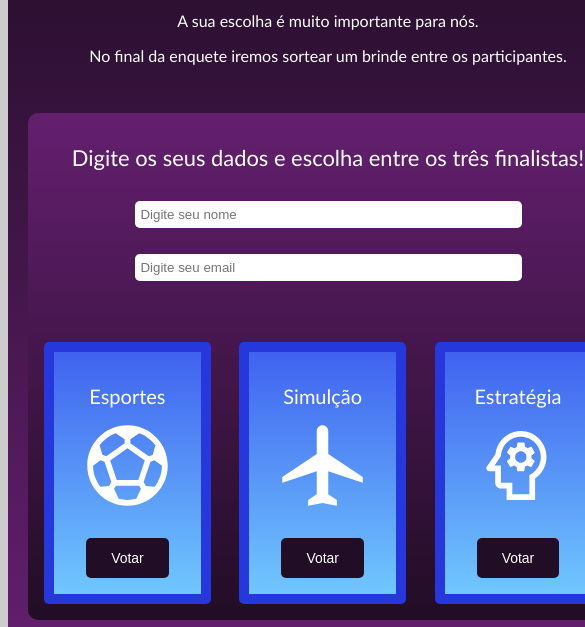
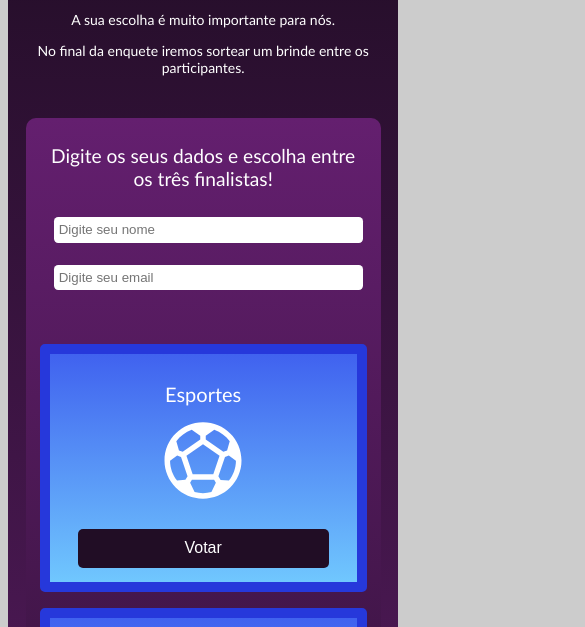
Before and after one commit to ivoosa7/bootcamp-finalproject1, a plain HTML site: page index.html in a window 390 px wide. Shown: the part 142-769 px from the top of the page, 585 px wide, since content can reach past the window. Drawn offline with Linux system fonts and the light colour scheme.

Commit message:
closes #7 @media screen

```diff
--- a/index.html
+++ b/index.html
@@ -25,17 +25,17 @@
             <div class="sectorvoting">
                 <section>
                     <div class="titleoption">Esportes</div>
-                    <img class="image" src="Projeto Do Módulo - Enquete/assets/sports_soccer_white.svg" >
+                    <div class="image"><img class="image" src="Projeto Do Módulo - Enquete/assets/sports_soccer_white.svg"></div>
                     <div class="button"><button>Votar</button></div>
                 </section>
                 <section>
                     <div class="titleoption">Simulção</div>
-                    <img class="image" src="Projeto Do Módulo - Enquete/assets/local_airport_white.svg">
+                    <div class="image"><img class="image" src="Projeto Do Módulo - Enquete/assets/local_airport_white.svg"></div>
                     <div class="button"><button>Votar</button></div>
                 </section>
                 <section>
                     <div class="titleoption">Estratégia</div>
-                    <img class="image" src="Projeto Do Módulo - Enquete/assets/psychology_white.svg">
+                    <div class="image"><img class="image" src="Projeto Do Módulo - Enquete/assets/psychology_white.svg"></div>
                     <div class="button"><button>Votar</button></div>
                 </section>
             </div>
--- a/style.css
+++ b/style.css
@@ -81,7 +81,7 @@ input:focus{
 }
 
 .image{
-    width: 7.18rem;
+    width: 7.81rem;
     margin: 0 auto;
 }
 
@@ -112,3 +112,39 @@ footer{
     text-align: center;
     margin-top: 0.62rem;
 }
+
+@media screen and (max-width: 620px){
+    html{
+        font-size: 14px;
+    }
+
+    input{
+        width: 100%;
+    }
+
+    .sectorvoting{
+        flex-direction: column;
+    }
+
+    .sectorvoting section{
+        width: 100%;
+        margin-bottom: 16px;
+    }
+
+    button{
+        font-size: 16px;
+    }
+
+    img.image{
+        text-align: center;
+    }
+
+    .container{
+        width: 95%;
+    }
+
+    .titleoption{
+        font-weight: normal;
+        font-size: 20px;
+    }
+}
```
